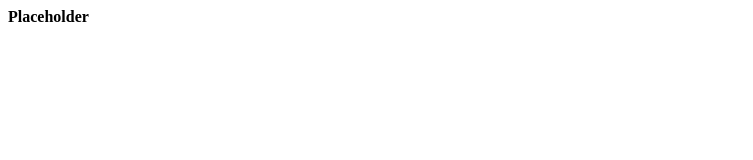
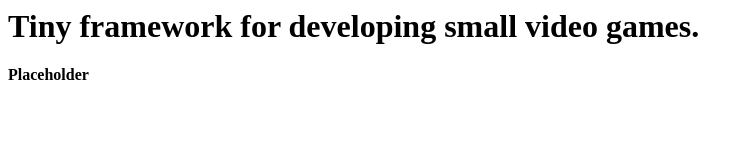
Before and after one commit to mitjafelicijan/bidi, a plain HTML site: page docs/index.html in a window 1280 px wide. Shown: the whole page, without its empty margins (0-753 px from the left). Drawn offline with Linux system fonts and the light colour scheme.

Commit message:
Testing deployment action

```diff
--- a/docs/index.html
+++ b/docs/index.html
@@ -1 +1,2 @@
+<h1>Tiny framework for developing small video games.</h1>
 <b>Placeholder</b>
```
